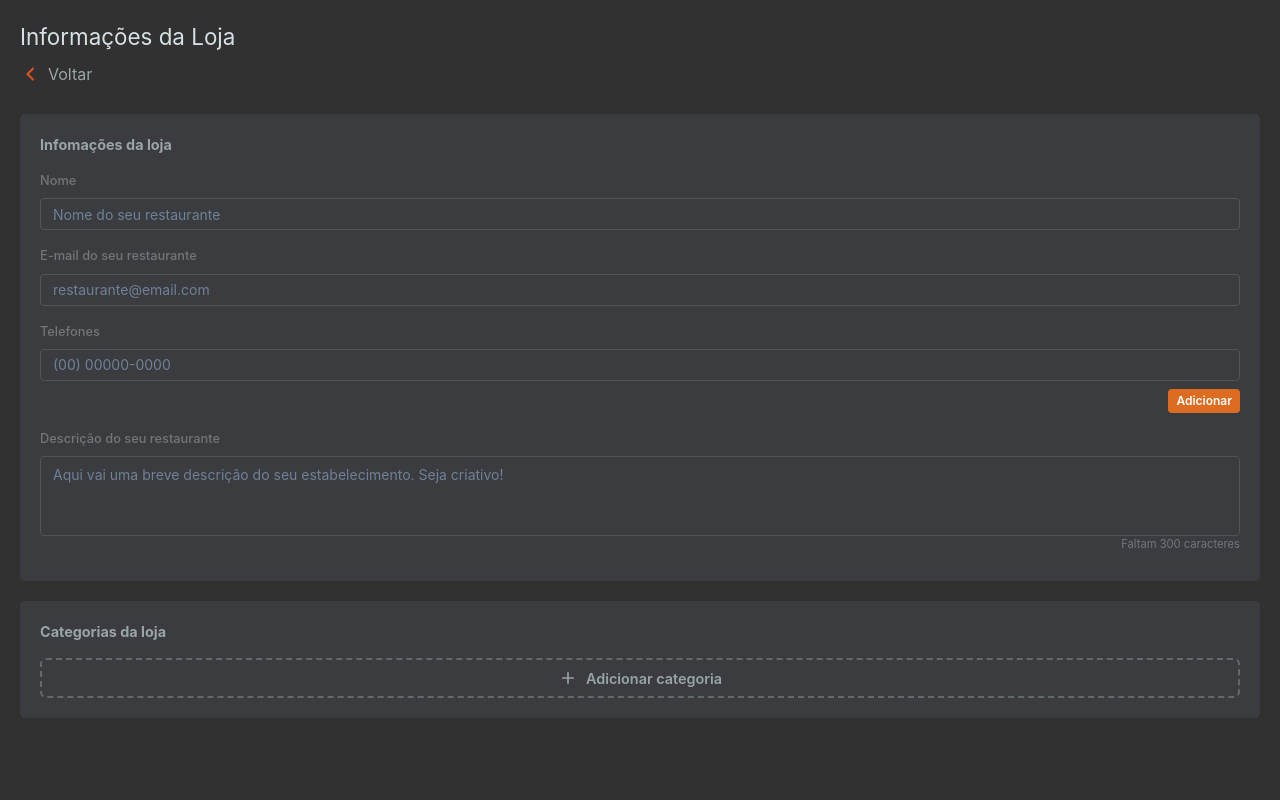
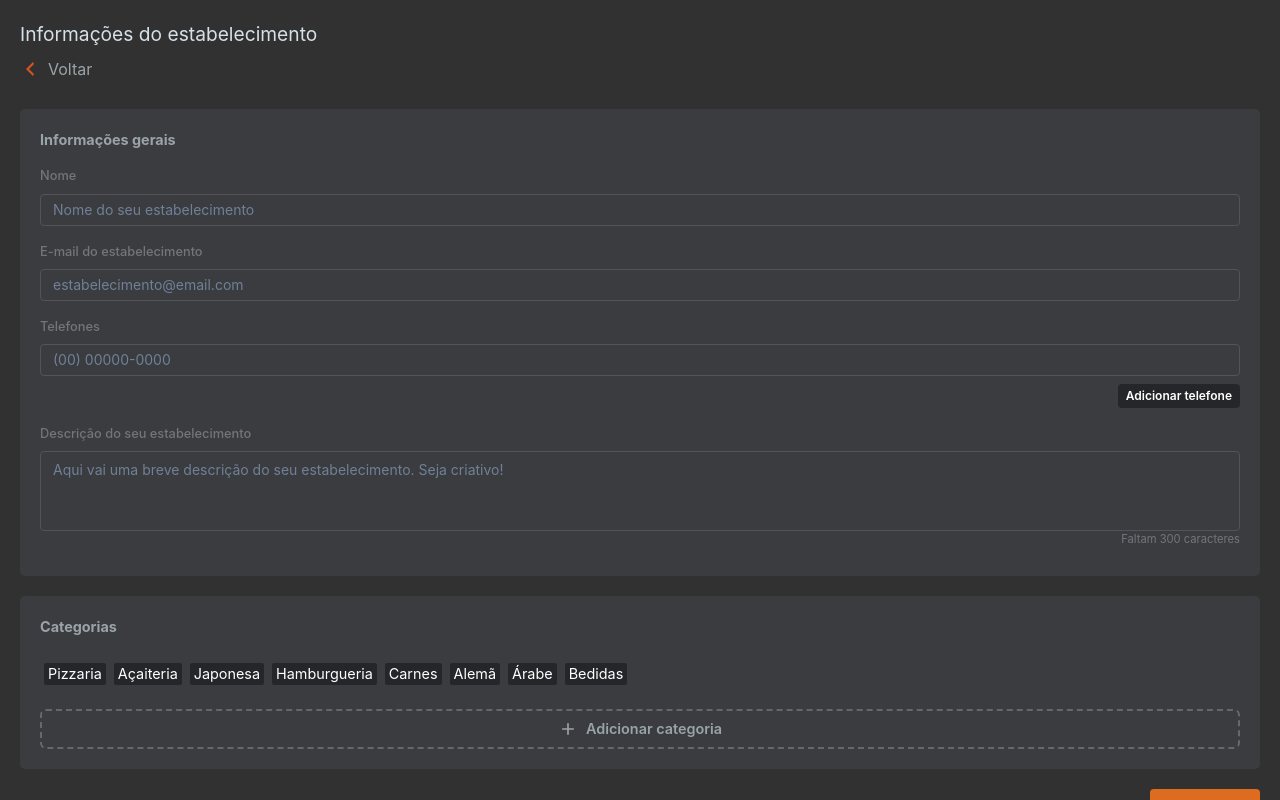
Before and after one commit to codethebasics/foodsfa, a Next.js app: page /admin/estabelecimento/new/informacoes-da-loja in a window 1280 px wide. Built offline with nearby package versions, Linux system fonts and the light colour scheme.

Commit message:
novo estabelecimento

```diff
--- a/components/admin/account/new/ConfigCard.jsx
+++ b/components/admin/account/new/ConfigCard.jsx
@@ -1,4 +1,4 @@
-import { Text, Image, Button, Flex, Box } from '@chakra-ui/react'
+import { Text, Button, Flex, Box } from '@chakra-ui/react'
 import { useState } from 'react'
 import styled from 'styled-components'
 
@@ -22,7 +22,7 @@ const Container = styled.div`
 `
 
 export default function ConfigCard({ label, icon }) {
-  const [isConfigurado, setIsConfigurado] = useState(false)
+  const [isConfigurado] = useState(false)
 
   return (
     <Container icon={icon}>
--- a/pages/admin/estabelecimento/index.jsx
+++ b/pages/admin/estabelecimento/index.jsx
@@ -65,6 +65,7 @@ export default function Gerenciador() {
                   : '/img/white-times.svg'
               }
               height={5}
+              alt={messageType}
             />
           </div>
           <div className={styles.text}>
@@ -98,6 +99,7 @@ export default function Gerenciador() {
                 borderRadius={'100%'}
                 objectFit={'cover'}
                 boxShadow={'0 3px 10px #333'}
+                alt={'avatar'}
               />
               <Text
                 color={'#9C9787'}
@@ -222,7 +224,7 @@ export default function Gerenciador() {
         </Box>
       </main>
       <div className={styles.floatingCta} onClick={saveConfiguration}>
-        <Image src={'/img/floppy.svg'} width={6} height={6} />
+        <Image src={'/img/floppy.svg'} width={6} height={6} alt={'salvar'} />
       </div>
     </div>
   )
--- a/pages/admin/estabelecimento/new/index.jsx
+++ b/pages/admin/estabelecimento/new/index.jsx
@@ -1,4 +1,4 @@
-import { Text, Image, Button, Flex, Box } from '@chakra-ui/react'
+import { Flex } from '@chakra-ui/react'
 import ConfigCard from '../../../../components/admin/account/new/ConfigCard'
 import styles from '../../../../styles/admin/estabelecimento/novoEstabelecimento.module.scss'
 
--- a/pages/admin/estabelecimento/new/informacoes-da-loja/index.jsx
+++ b/pages/admin/estabelecimento/new/informacoes-da-loja/index.jsx
@@ -7,21 +7,112 @@ import {
   Image,
   FormControl,
   FormLabel,
-  Button
+  Button,
+  Badge
 } from '@chakra-ui/react'
+import { useState } from 'react'
 import styles from '../../../../../styles/admin/estabelecimento/new/informacoesDaLoja.module.scss'
 
 export default function InformacoesDaLoja() {
+  const [estabelecimento, setEstabelecimento] = useState(null)
+  const [categorias] = useState([
+    {
+      id: 1,
+      nome: 'Pizzaria'
+    },
+    {
+      id: 2,
+      nome: 'Açaiteria'
+    },
+    {
+      id: 3,
+      nome: 'Japonesa'
+    },
+    {
+      id: 4,
+      nome: 'Hamburgueria'
+    },
+    {
+      id: 5,
+      nome: 'Carnes'
+    },
+    {
+      id: 6,
+      nome: 'Alemã'
+    },
+    {
+      id: 7,
+      nome: 'Árabe'
+    },
+    {
+      id: 8,
+      nome: 'Bedidas'
+    }
+  ])
+
+  const [telefones, setTelefones] = useState([
+    {
+      id: 1,
+      numero: ''
+    }
+  ])
+
+  /**
+   * ----------------------------------
+   * Remove campo de telefone adicional
+   * ----------------------------------
+   */
+  const removerCampoTelefone = () => {
+    if (telefones.length > 1) {
+      const newArray = telefones.slice(0, telefones.length - 1)
+      setTelefones(newArray)
+    }
+  }
+
+  /**
+   * ----------------------------------
+   * Insere campo de telefone adicional
+   * ----------------------------------
+   */
+  const adicionarCampoTelefone = () => {
+    if (telefones.length <= 2) {
+      const length = telefones.length + 1
+      const telefonesCopy = [...telefones]
+      telefonesCopy.push({ id: length, numero: '' })
+      setTelefones(telefonesCopy)
+    }
+  }
+
+  /**
+   * --------------------------------------------
+   * Informa a quantidade de caracteres restantes
+   * no campos de descrição do restaurante
+   * --------------------------------------------
+   */
+  // const getCountCaracteresLeft = () => {}
+
+  /**
+   * -----------------------------------
+   * Salva alterações do estabelecimento
+   * -----------------------------------
+   */
+  // const salvarAlteracoes = () => {}
+
   return (
     <div className={styles.wrapper}>
       <main>
         <Flex m={5} direction={'column'}>
-          <Text fontSize={'1.4rem'} color={'#d6e1e7'}>
-            Informações da Loja
+          <Text fontSize={'1.2rem'} color={'#d6e1e7'}>
+            Informações do estabelecimento
           </Text>
           <Link color={'#9aa4a8'}>
             <Flex alignItems={'center'} my={2}>
-              <Image src={'/img/orange-v-left.svg'} height={5} mr={2} />
+              <Image
+                src={'/img/orange-v-left.svg'}
+                height={5}
+                mr={2}
+                alt={'voltar'}
+              />
               <Text>Voltar</Text>
             </Flex>
           </Link>
@@ -39,7 +130,7 @@ export default function InformacoesDaLoja() {
             color={'#9aa4a8'}
             mb={2}
           >
-            Infomações da loja
+            Informações gerais
           </Text>
           <FormControl my={2}>
             <FormLabel color={'#747578'} fontSize={'0.8rem'}>
@@ -51,13 +142,17 @@ export default function InformacoesDaLoja() {
               borderRadius={'4px'}
               borderColor={'#525457 !important'}
               focusBorderColor={'#da5220'}
-              placeholder={'Nome do seu restaurante'}
-              name={'nome-restaurante'}
+              placeholder={'Nome do seu estabelecimento'}
+              name={'nome'}
+              value={estabelecimento?.nome || ''}
+              onChange={e =>
+                setEstabelecimento({ ...estabelecimento, nome: e.target.value })
+              }
             />
           </FormControl>
           <FormControl my={2}>
             <FormLabel color={'#747578'} fontSize={'0.8rem'}>
-              E-mail do seu restaurante
+              E-mail do estabelecimento
             </FormLabel>
             <Input
               size={'sm'}
@@ -65,8 +160,15 @@ export default function InformacoesDaLoja() {
               borderRadius={'4px'}
               borderColor={'#525457 !important'}
               focusBorderColor={'#da5220'}
-              placeholder={'restaurante@email.com'}
-              name={'nome-restaurante'}
+              placeholder={'estabelecimento@email.com'}
+              name={'email'}
+              value={estabelecimento?.email || ''}
+              onChange={e =>
+                setEstabelecimento({
+                  ...estabelecimento,
+                  email: e.target.value
+                })
+              }
             />
           </FormControl>
           <FormControl my={2}>
@@ -74,7 +176,9 @@ export default function InformacoesDaLoja() {
               Telefones
             </FormLabel>
             <Flex direction={'column'}>
+              {telefones.map(telefone => (
                 <Input
+                  key={telefone.id}
                   size={'sm'}
                   type="text"
                   borderRadius={'4px'}
@@ -84,20 +188,35 @@ export default function InformacoesDaLoja() {
                   name={'telefone'}
                   mb={2}
                 />
+              ))}
+              <Flex justifyContent={'flex-end'}>
+                {telefones.length > 1 && (
                   <Button
                     size={'xs'}
-                colorScheme={'orange'}
+                    colorScheme={'red'}
                     borderRadius={'4px'}
                     alignSelf={'flex-end'}
+                    onClick={removerCampoTelefone}
+                    mr={2}
                   >
-                Adicionar
+                    Remover
                   </Button>
+                )}
+                <Button
+                  size={'xs'}
+                  colorScheme={'blackAlpha'}
+                  borderRadius={'4px'}
+                  onClick={adicionarCampoTelefone}
+                >
+                  Adicionar telefone
+                </Button>
+              </Flex>
             </Flex>
           </FormControl>
           <FormControl my={2}>
             <Flex direction={'column'}>
               <FormLabel color={'#747578'} fontSize={'0.8rem'}>
-                Descrição do seu restaurante
+                Descrição do seu estabelecimento
               </FormLabel>
               <Textarea
                 resize={'none'}
@@ -109,7 +228,14 @@ export default function InformacoesDaLoja() {
                 placeholder={
                   'Aqui vai uma breve descrição do seu estabelecimento. Seja criativo!'
                 }
-                name={'nome-restaurante'}
+                name={'descricao'}
+                value={estabelecimento?.descricao || ''}
+                onChange={e =>
+                  setEstabelecimento({
+                    ...estabelecimento,
+                    descricao: e.target.value
+                  })
+                }
               />
               <Text
                 color={'#74767a'}
@@ -128,23 +254,59 @@ export default function InformacoesDaLoja() {
           borderRadius={'5px'}
           direction={'column'}
         >
-          <Text
-            fontWeight={'bold'}
+          <Flex>
+            <Text fontWeight={'bold'} fontSize={'0.9rem'} color={'#9aa4a8'}>
+              Categorias
+            </Text>
+          </Flex>
+          <Flex my={5} wrap={'wrap'}>
+            {categorias.map(categoria => (
+              <Text fontSize={'xl'} key={categoria.id}>
+                <Badge
+                  variant="solid"
+                  colorScheme="blackAlpha"
+                  textTransform={'capitalize'}
+                  fontWeight={'normal'}
                   fontSize={'0.9rem'}
-            color={'#9aa4a8'}
-            mb={4}
+                  m={1}
                 >
-            Categorias da loja
+                  {categoria?.nome}
+                </Badge>
               </Text>
-          <Button colorScheme={'dark'} border={'2px dashed #62696b'}>
+            ))}
+          </Flex>
+          <Flex>
+            <Button
+              colorScheme={'dark'}
+              border={'2px dashed #62696b'}
+              width={'100%'}
+            >
               <Flex alignItems={'center'} justifyContent={'center'}>
-              <Image src={'/img/gray-plus.svg'} height={5} mr={2} />
+                <Image
+                  src={'/img/gray-plus.svg'}
+                  height={5}
+                  mr={2}
+                  alt={'adicionar'}
+                />
                 <Text color={'#9aa4a8'} fontSize={'0.9rem'}>
                   Adicionar categoria
                 </Text>
               </Flex>
             </Button>
           </Flex>
+        </Flex>
+
+        <Flex justifyContent={'flex-end'} mx={5}>
+          <Button
+            colorScheme={'orange'}
+            borderRadius={'4px'}
+            alignSelf={'flex-end'}
+          >
+            <Image src={'/img/floppy.svg'} height={5} mr={3} alt={'salvar'} />
+            <Text>Salvar</Text>
+          </Button>
+        </Flex>
+        <Text>{JSON.stringify(telefones)}</Text>
       </main>
     </div>
   )
```
Lines whose indentation alone changed are shown as unchanged.
